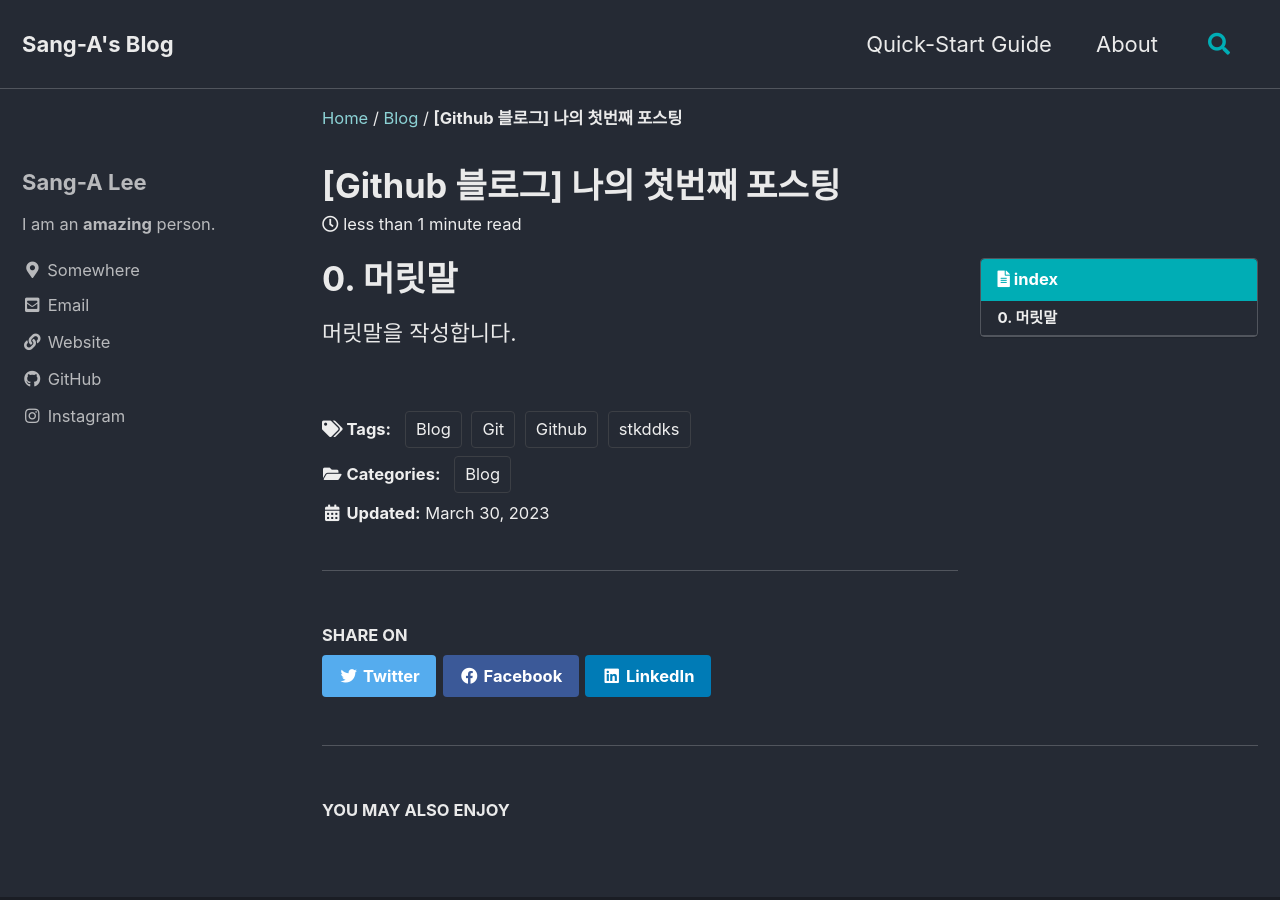
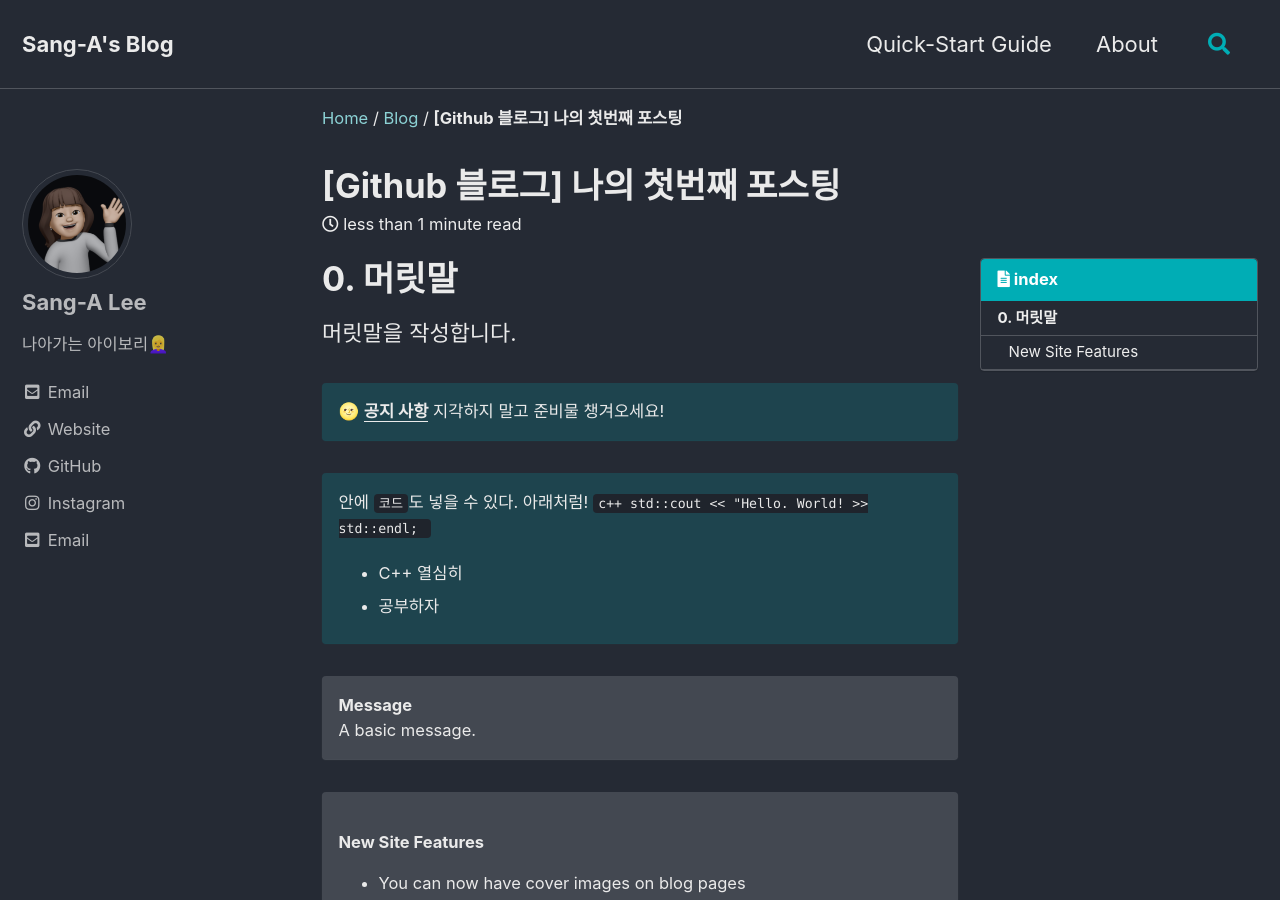
Before and after one commit to stkddks/stkddks.github.io, a Jekyll site: the page built from _posts/2023-03-30-my_first_post.md, in a window 1280 px wide and 900 px high. Built offline with Jekyll 4.4.1, drawn with Linux system fonts in a browser that asks for light colours; cached includes are drawn as plain includes; some of the changed text lies outside the part shown.

Commit message:
favicon update

````diff
--- a/_config.yml
+++ b/_config.yml
@@ -105,10 +105,11 @@ analytics:
 # Site Author
 author:
   name             : "Sang-A Lee"
-  avatar           : # path of avatar image, e.g. "/assets/images/bio-photo.jpg"
-  bio              : "I am an **amazing** person."
-  location         : "Somewhere"
-  email            :
+  avatar           : "/assets/images/me.jpg"
+  bio              : "나아가는 아이보리👱‍♀️"
+  # location         : "Somewhere"
+  description      : "Welcome Ivory's Blog"
+  email            : "stkddks@gmail.com"
   links:
     - label: "Email"
       icon: "fas fa-fw fa-envelope-square"
--- a/_includes/head/custom.html
+++ b/_includes/head/custom.html
@@ -3,3 +3,10 @@
 <!-- insert favicons. use https://realfavicongenerator.net/ -->
 
 <!-- end custom head snippets -->
+<link rel="apple-touch-icon" sizes="180x180" href="/apple-touch-icon.png">
+<link rel="icon" type="image/png" sizes="32x32" href="/favicon-32x32.png">
+<link rel="icon" type="image/png" sizes="16x16" href="/favicon-16x16.png">
+<link rel="manifest" href="/site.webmanifest">
+<link rel="mask-icon" href="/safari-pinned-tab.svg" color="#5bbad5">
+<meta name="msapplication-TileColor" content="#da532c">
+<meta name="theme-color" content="#ffffff">
--- a/_posts/2023-03-30-my_first_post.md
+++ b/_posts/2023-03-30-my_first_post.md
@@ -16,3 +16,32 @@ last_modified_at: 2023-03-30
 
 # 0. 머릿말
 머릿말을 작성합니다.
+
+🌝 **<u>공지 사항</u>** 지각하지 말고 준비물 챙겨오세요!
+{: .notice--primary}
+
+<div class="notice--primary" markdown="1">
+안에 `코드`도 넣을 수 있다. 아래처럼!
+    ```c++
+std::cout << "Hello. World! >> std::endl;
+    ```
+
+- C++ 열심히
+- 공부하자
+</div>
+
+<div class="notice">
+  <h4>Message</h4>
+  <p>A basic message.</p>
+</div>
+
+{% capture notice-2 %}  <!--notice-2 라는 변수에 다음 텍스트 문단을 문자열로 저장한다.-->
+#### New Site Features
+
+* You can now have cover images on blog pages
+* Drafts will now auto-save while writing
+{% endcapture %}  <!--캡처 끝! 여기까지의 텍스트를 변수에 저장-->
+
+<div class="notice">
+  {{ notice-2 | markdownify }} <!--div 태그 사이에 notice-2 객체를 출력하되 markdownify 한다. 즉 마크다운 화-->
+</div>
````
Also changed, not shown: android-chrome-192x192.png (added), android-chrome-512x512.png (added), apple-touch-icon.png (added), assets/images/me.jpg (added), favicon-16x16.png (added), favicon-32x32.png (added), favicon.ico (added), site.webmanifest (added).
